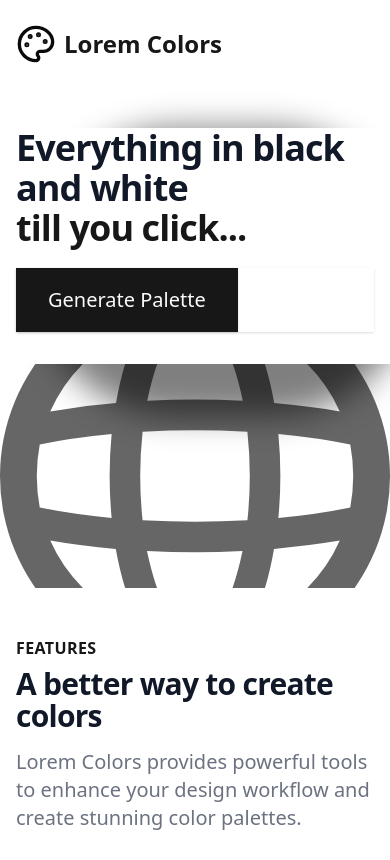
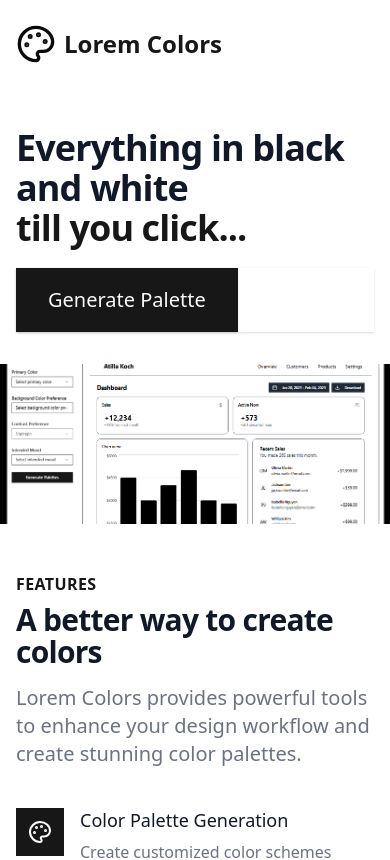
Before and after one commit to peterkessibu/lorem-colors, a Next.js app: page / in a window 390 px wide. Shown: the top 860 px of the page. Built offline with nearby package versions, Linux system fonts and the light colour scheme.

Commit message:
Enhance Hero component with image toggle and dynamic button background; improve layout responsiveness

```diff
--- a/components/Hero.js
+++ b/components/Hero.js
@@ -1,12 +1,28 @@
 import { motion } from "framer-motion";
 import { Button } from "@/components/ui/button";
 import Image from "next/image";
+import { useState } from "react";
+
 
 export default function Hero() {
+  const [imageSrc, setImageSrc] = useState("/lorem-bg.png");
+  const [buttonBg, setButtonBg] = useState("bg-primary");
+
+  const handleButtonClick = () => {
+    // Toggle between two images and button backgrounds
+    if (imageSrc === "/lorem-bg.png") {
+      setImageSrc("/new-image.png"); // Replace with your second image path
+      setButtonBg("bg-secondary"); // Replace with your desired secondary color class
+    } else {
+      setImageSrc("/lorem-bg.png");
+      setButtonBg("bg-primary");
+    }
+  };
+
   return (
-    <div className="relative bg-background overflow-hidden">
+    <div className="relative bg-white overflow-hidden">
       <div className="max-w-7xl mx-auto z-10 relative">
-        <div className="absolute top-0 left-8 w-96 h-72 rounded-full bg-black bg-opacity-50 filter blur-lg z-0"></div>
+        <div className="absolute lg:block hidden top-0 left-8 w-96 h-72 rounded-full bg-black bg-opacity-50 filter blur-lg z-0"></div>
         <div className="relative z-10 pb-8 bg-background sm:pb-16 md:pb-20 lg:max-w-2xl lg:w-full lg:pb-28 xl:pb-32">
           <svg
             className="hidden lg:block absolute right-0 inset-y-0 h-full w-48 text-background transform translate-x-1/2"
@@ -39,7 +55,7 @@ export default function Hero() {
               >
                 <div className="mt-5 sm:mt-8 sm:flex sm:justify-center lg:justify-start">
                   <div className="rounded-md shadow">
-                    <Button variant="default" size="xl" className="text-xl">
+                    <Button variant="default" size="xl" className={`text-xl ${buttonBg}`} onClick={handleButtonClick}>
                       Generate Palette
                     </Button>
                   </div>
@@ -66,11 +82,12 @@ export default function Hero() {
       >
         <div className="lg:absolute lg:inset-y-0 lg:right-0 lg:w-1/2">
           <Image
-            className="h-56 w-full object-cover sm:h-72 md:h-96 lg:w-full lg:h-full"
-            src="/globe.svg"
+            className="h-40 w-full object-cover sm:h-60 md:h-80 lg:h-full lg:w-full transform rotate-0 md:rotate-3 lg:rotate-6 transition-transform duration-300 ease-in-out"
+            src={imageSrc}
             alt="Color palette illustration"
             width={800}
-            height={600}
+            height={800}
+            quality={90}
           />
         </div>
       </motion.div>
```
Also changed, not shown: public/lorem-bg.png (added).
